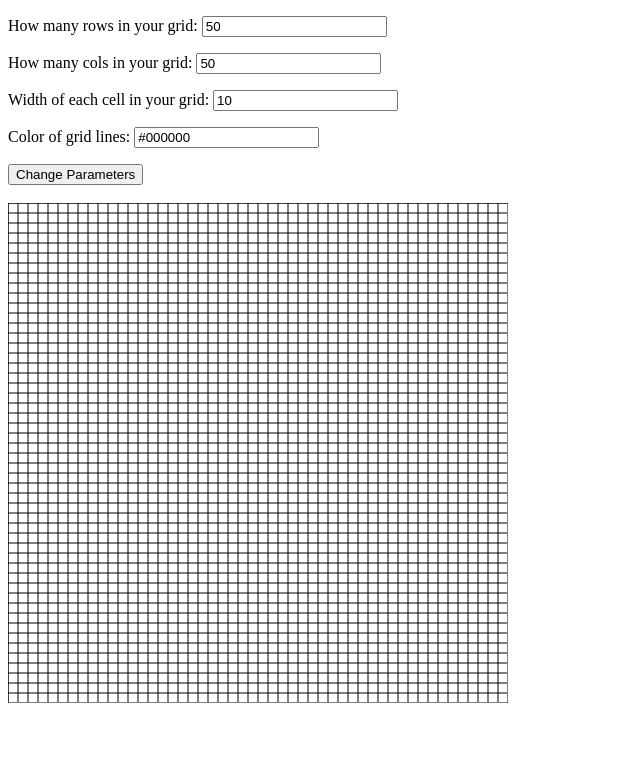
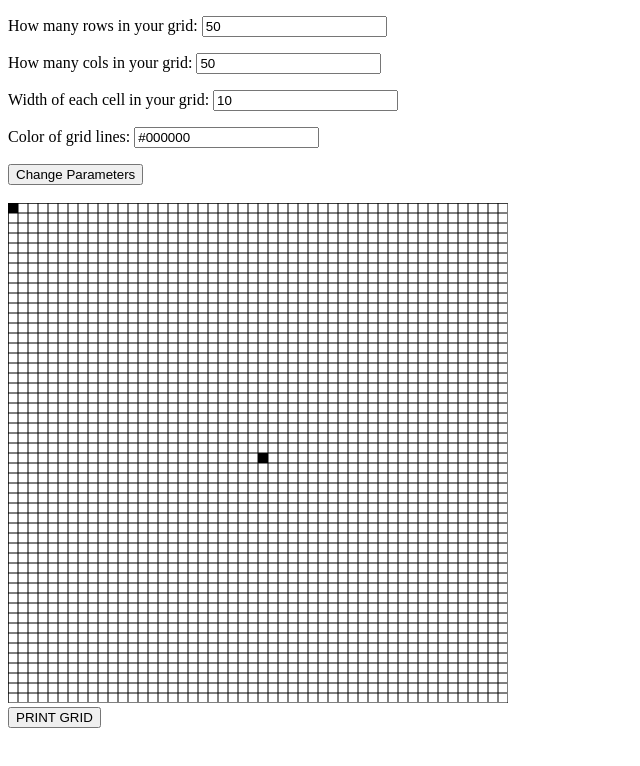
Before and after one commit to Vadim-Pelyushenko/CMPS115_Cellulites, a plain HTML site: page Workable Automata/Version 6/Grid Experiment/index.html in a window 1280 px wide. Both pictures are taken after a click on the element 258 px from the left and 453 px from the top of the page. Shown: the whole page, without its empty margins (0-640 px from the left). Drawn offline with Linux system fonts and the light colour scheme.

Commit message:
Can change states

```diff
--- a/Workable Automata/Version 6/Grid Experiment/index.html
+++ b/Workable Automata/Version 6/Grid Experiment/index.html
@@ -11,5 +11,7 @@
 		<p>Color of grid lines: <input type="text" id="gridColorInput" value="#000000"></p>
 		<button onclick="changeParams()">Change Parameters</button><br><br>
 		<canvas id="targetCanvas"></canvas>
+		<br>
+		<button onclick="printGrid()">PRINT GRID</button>
 	</body>
 </html>
--- a/Workable Automata/Version 6/Grid Experiment/script.js
+++ b/Workable Automata/Version 6/Grid Experiment/script.js
@@ -2,12 +2,14 @@ var rows;
 var cols;
 var cellWidth;
 var gridColor;
+var grid;
 
 var canv = document.getElementById("targetCanvas");
 canv.addEventListener("click",handleClick);
 var ctx = canv.getContext("2d");
 
 changeParams();
+
 
 function changeParams()
 {
@@ -19,7 +21,9 @@ function changeParams()
 	canv.width = cols*cellWidth;
 	canv.height = rows*cellWidth;
 
-	makeGrid();
+	constructGrid();
+	drawBoard();
+	drawGrid();
 }
 
 function handleClick(evt)
@@ -29,6 +33,13 @@ function handleClick(evt)
 	let col = Math.floor(mousePos.x / cellWidth);
 	let row = Math.floor(mousePos.y / cellWidth);
 	console.log("Row: " + row + ", Col: " + col);
+
+	grid[row][col] = 1 - grid[row][col];
+	console.log("toggled");
+
+	drawBoard();
+	drawGrid();
+
 	console.log();
 }
 
@@ -41,7 +52,7 @@ function getMousePos(canvas,evt)
     };
 }
 
-function makeGrid()
+function drawGrid()
 {
 	ctx.strokeStyle = gridColor;
 	ctx.strokeRect(0,0,canv.width,canv.height);
@@ -66,3 +77,59 @@ function makeGrid()
 		ctx.stroke();
 	}
 }
+
+function constructGrid()
+{
+	grid = new Array(rows);
+
+	for(let k = 0; k < rows; k++)
+	{
+		grid[k] = new Array(cols);
+
+		for(let c = 0; c < cols; c++)
+		{
+			grid[k][c] = 0;
+		}
+	}
+
+	grid[0][0] = 1;
+}
+
+function drawBoard()
+{
+	for(let r = 0; r < rows; r++)
+	{
+		for(let c = 0; c < cols; c++)
+		{
+			let val = grid[r][c];
+
+			if(val === 0)
+				ctx.fillStyle = "#FFFFFF";
+			else if(val === 1)
+				ctx.fillStyle = "#000000";
+			else
+				ctx.fillStyle = "#006600";
+
+			ctx.fillRect(c*cellWidth,r*cellWidth,cellWidth,cellWidth);
+		}
+	}
+}
+
+function printGrid()
+{
+	let result = "";
+
+	for(let r = 0; r < grid.length; r++)
+	{
+		let line = "{";
+		for(let c = 0; c < grid[r].length; c++)
+		{
+			line += "[" + grid[r][c] + "],";
+		}
+		line = line.substring(0,line.length-1);
+		result += line + "},\n";
+	}
+	result = result.substring(0,result.length-2);
+
+	return result;
+}
```
